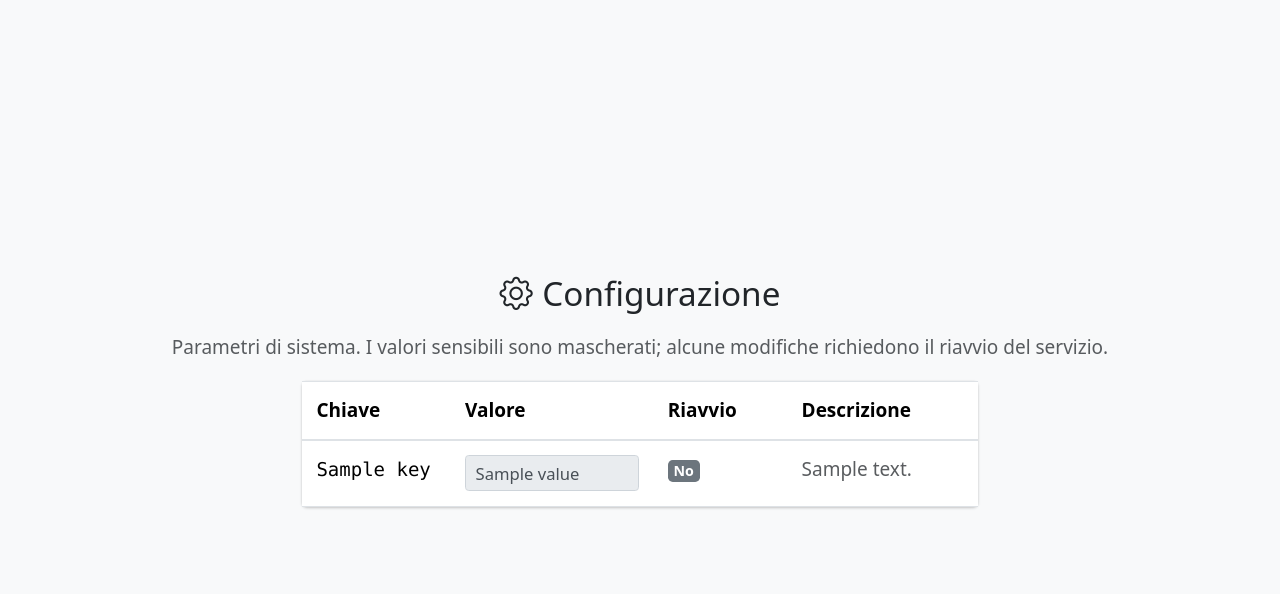
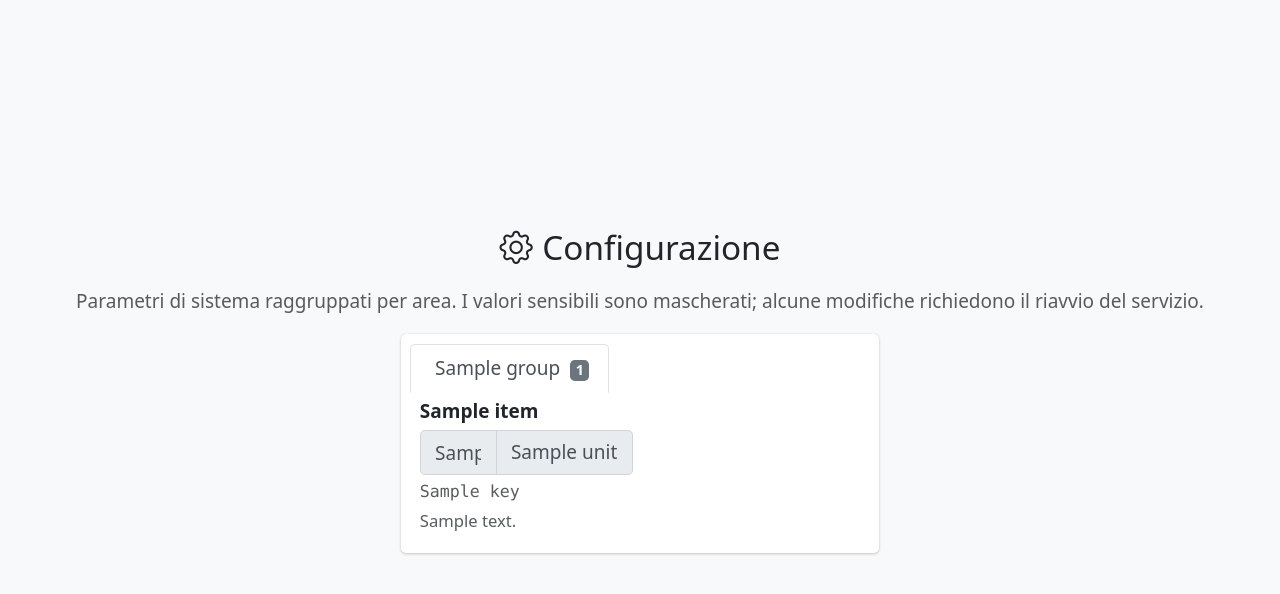
Before and after one commit to dspeziale/Pulse, a Flask app: template server/dashboard/templates/config/list.html in a window 1280 px wide. Shown: the top 594 px of the page. Run offline with Flask 3, Linux system fonts and the light colour scheme; the template is opened without the code that fills it: most values are stand-ins (such as "Sample title", 1, 10 or a date in 2020); some libraries are stand-ins or nearby versions; some web fonts are replaced.

Commit message:
FE: pagina Configurazione a TAB, piu' utile
- Schede: Rete & porte / Autenticazione / Sonde / Retention / Altro (fallback per key non mappate)
- Etichette leggibili + key tecnica, input number per int, unita' (secondi/giorni), badge riavvio
- Form unico invariato (name=value:<key>), salvataggio e RBAC invariati
- Coverage 100%, verificato live (tab + 10 parametri + 1 submit)

Co-Authored-By: Claude Opus 4.8 (1M context) <noreply@anthropic.com>

```diff
--- a/server/dashboard/templates/config/list.html
+++ b/server/dashboard/templates/config/list.html
@@ -1,42 +1,81 @@
 {% extends "base.html" %}
-{% from "_macros.html" import bool_badge %}
 {% block title %}Configurazione — Pulse{% endblock %}
 {% block content %}
 <div class="d-flex flex-wrap justify-content-between align-items-center gap-2 mb-3">
   <h1 class="h3 mb-0"><i class="bi bi-gear me-2"></i>Configurazione</h1>
 </div>
-<p class="text-body-secondary">Parametri di sistema. I valori sensibili sono mascherati; alcune modifiche richiedono il riavvio del servizio.</p>
+<p class="text-body-secondary">Parametri di sistema raggruppati per area. I valori sensibili sono mascherati; alcune modifiche richiedono il riavvio del servizio.</p>
 
-<form method="post" action="{{ url_for('config_bp.update_config') }}">
+{% if groups %}
+{# Un unico form avvolge TUTTE le tab: un solo "Salva modifiche" invia insieme
+   i campi di ogni scheda (name="value:<key>"). novalidate evita che una
+   validazione HTML in una tab non attiva (nascosta) blocchi il submit. #}
+<form method="post" action="{{ url_for('config_bp.update_config') }}" novalidate>
 <div class="card">
-  <div class="table-responsive">
-    <table class="table table-hover align-middle mb-0">
-      <thead><tr><th style="width:22%">Chiave</th><th style="width:30%">Valore</th><th>Riavvio</th><th>Descrizione</th></tr></thead>
-      <tbody>
-      {% for item in data['items'] %}
-      <tr>
-        <td class="font-monospace">{{ item.key }}</td>
-        <td>
-          {% if item.sensitive %}
-            <input class="form-control form-control-sm" name="value:{{ item.key }}" placeholder="•••• (mascherato)" {% if not can('config.update') %}readonly{% endif %}>
-          {% else %}
-            <input class="form-control form-control-sm" name="value:{{ item.key }}" value="{{ item.value }}" {% if not can('config.update') %}readonly{% endif %}>
-          {% endif %}
-        </td>
-        <td>{{ bool_badge(item.requires_restart) }}</td>
-        <td class="text-body-secondary">{{ item.description }}</td>
-      </tr>
-      {% else %}
-      <tr><td colspan="4" class="text-center text-body-secondary py-5">Nessun parametro di configurazione.</td></tr>
+  <div class="card-header p-0 border-bottom-0">
+    <ul class="nav nav-tabs card-header-tabs mx-0 mt-2 px-2" id="configTabs" role="tablist">
+      {% for g in groups %}
+      <li class="nav-item" role="presentation">
+        <button class="nav-link{{ ' active' if loop.first }}" id="tab-{{ g.id }}"
+                data-bs-toggle="tab" data-bs-target="#pane-{{ g.id }}" type="button"
+                role="tab" aria-controls="pane-{{ g.id }}"
+                aria-selected="{{ 'true' if loop.first else 'false' }}">
+          <i class="bi {{ g.icon }} me-1"></i>{{ g.label }}
+          <span class="badge text-bg-secondary ms-1">{{ g['items'] | length }}</span>
+        </button>
+      </li>
       {% endfor %}
-      </tbody>
-    </table>
+    </ul>
   </div>
-  {% if can('config.update') and data['items'] %}
+
+  <div class="tab-content">
+    {% for g in groups %}
+    <div class="tab-pane fade{{ ' show active' if loop.first }}" id="pane-{{ g.id }}"
+         role="tabpanel" aria-labelledby="tab-{{ g.id }}">
+      <div class="row g-4 p-3">
+        {% for item in g['items'] %}
+        <div class="col-12 col-lg-6">
+          <label class="form-label mb-1 d-flex flex-wrap align-items-center gap-2" for="cfg-{{ item.key }}">
+            <span class="fw-semibold">{{ item.label }}</span>
+            {% if item.requires_restart %}
+            <span class="badge b-warn"><i class="bi bi-arrow-clockwise me-1"></i>Riavvio richiesto</span>
+            {% endif %}
+          </label>
+          <div class="input-group">
+            {% if item.sensitive %}
+            <input class="form-control" id="cfg-{{ item.key }}" name="value:{{ item.key }}"
+                   placeholder="•••• (mascherato)" autocomplete="off"
+                   {% if not can('config.update') %}readonly{% endif %}>
+            {% elif item.type == 'int' %}
+            <input class="form-control" id="cfg-{{ item.key }}" name="value:{{ item.key }}"
+                   type="number" min="0" step="1" value="{{ item.value }}"
+                   {% if not can('config.update') %}readonly{% endif %}>
+            {% else %}
+            <input class="form-control" id="cfg-{{ item.key }}" name="value:{{ item.key }}"
+                   value="{{ item.value }}"
+                   {% if not can('config.update') %}readonly{% endif %}>
+            {% endif %}
+            {% if item.unit %}<span class="input-group-text">{{ item.unit }}</span>{% endif %}
+          </div>
+          <div class="form-text font-monospace">{{ item.key }}</div>
+          {% if item.description %}<div class="form-text">{{ item.description }}</div>{% endif %}
+        </div>
+        {% endfor %}
+      </div>
+    </div>
+    {% endfor %}
+  </div>
+
+  {% if can('config.update') %}
   <div class="card-footer">
     <button type="submit" class="btn btn-primary"><i class="bi bi-check-lg me-1"></i>Salva modifiche</button>
   </div>
   {% endif %}
 </div>
 </form>
+{% else %}
+<div class="card">
+  <div class="card-body text-center text-body-secondary py-5">Nessun parametro di configurazione.</div>
+</div>
+{% endif %}
 {% endblock %}
```
Also changed, not shown: DIARIO.md (+38 -0 lines), server/dashboard/tests/test_views_more.py (+100 -0 lines), server/dashboard/views/config_bp.py (+90 -1 lines).
